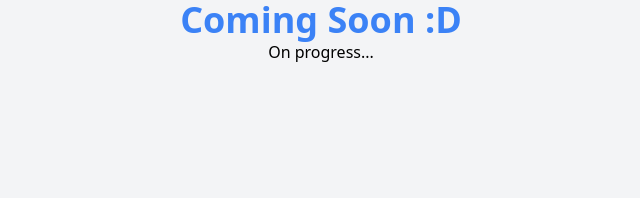
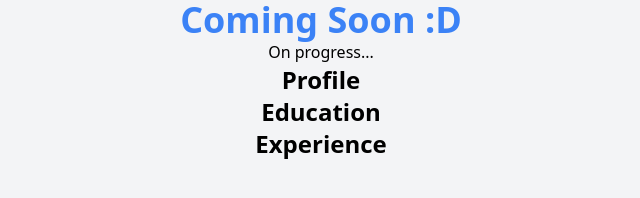
Before and after one commit to azkazaki27/azkazaki27.github.io, a plain HTML site: page index.html in a window 1280 px wide. Shown: the whole page, without its empty margins (319-959 px from the left). Drawn offline with nearby package versions, Linux system fonts and the light colour scheme.

Commit message:
Update index.html

```diff
--- a/index.html
+++ b/index.html
@@ -9,5 +9,8 @@
         <body class="bg-gray-100 text-center">
             <h1 class="text-4xl font-bold text-blue-500">Coming Soon :D</h1>
             <p>On progress...</p>
+            <h2 class="text-2xl font-bold text-center">Profile</h2>
+            <h2 class="text-2xl font-bold text-center">Education</h2>
+            <h2 class="text-2xl font-bold text-center">Experience</h2>
         </body>
     </html>
```
